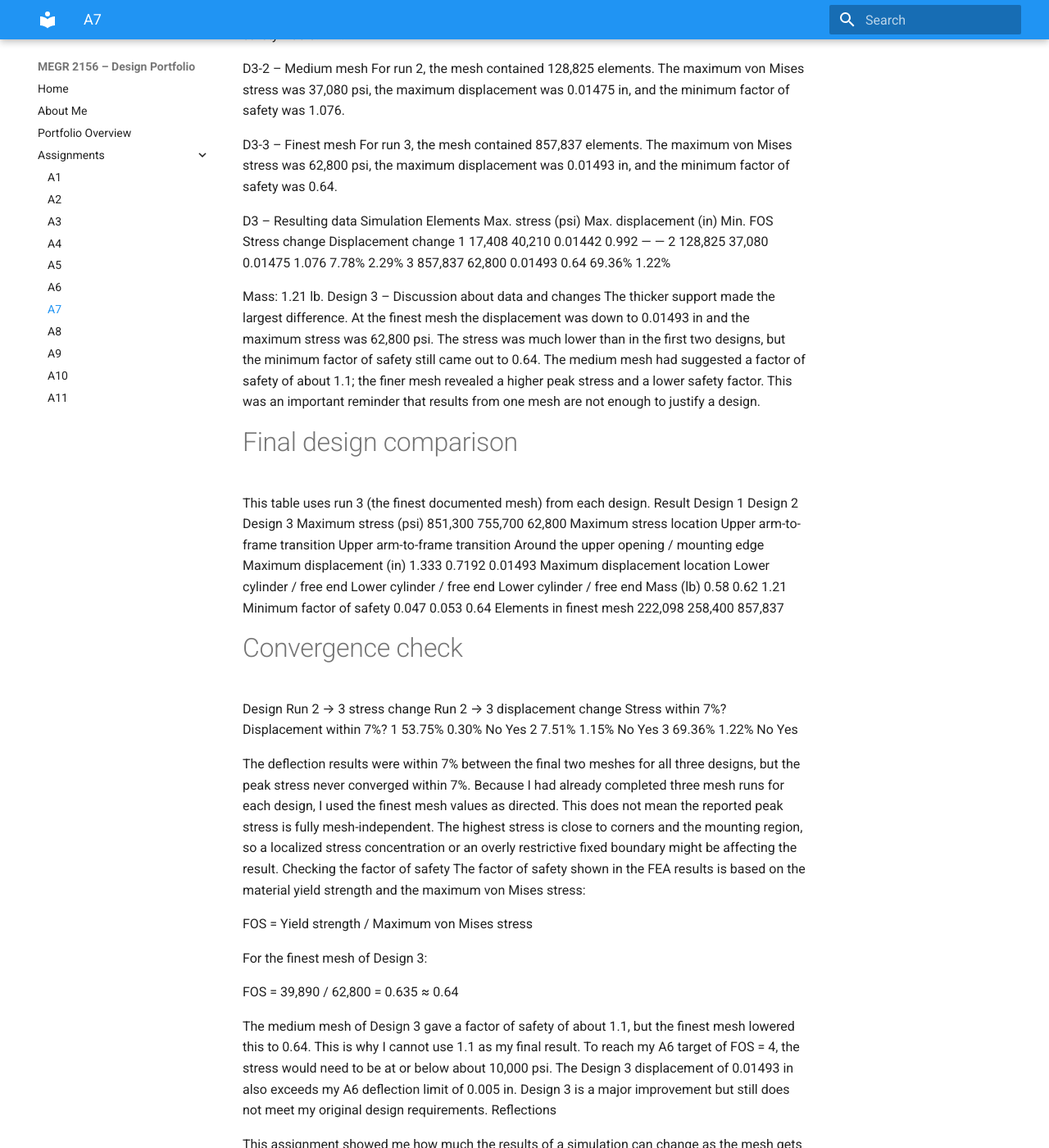
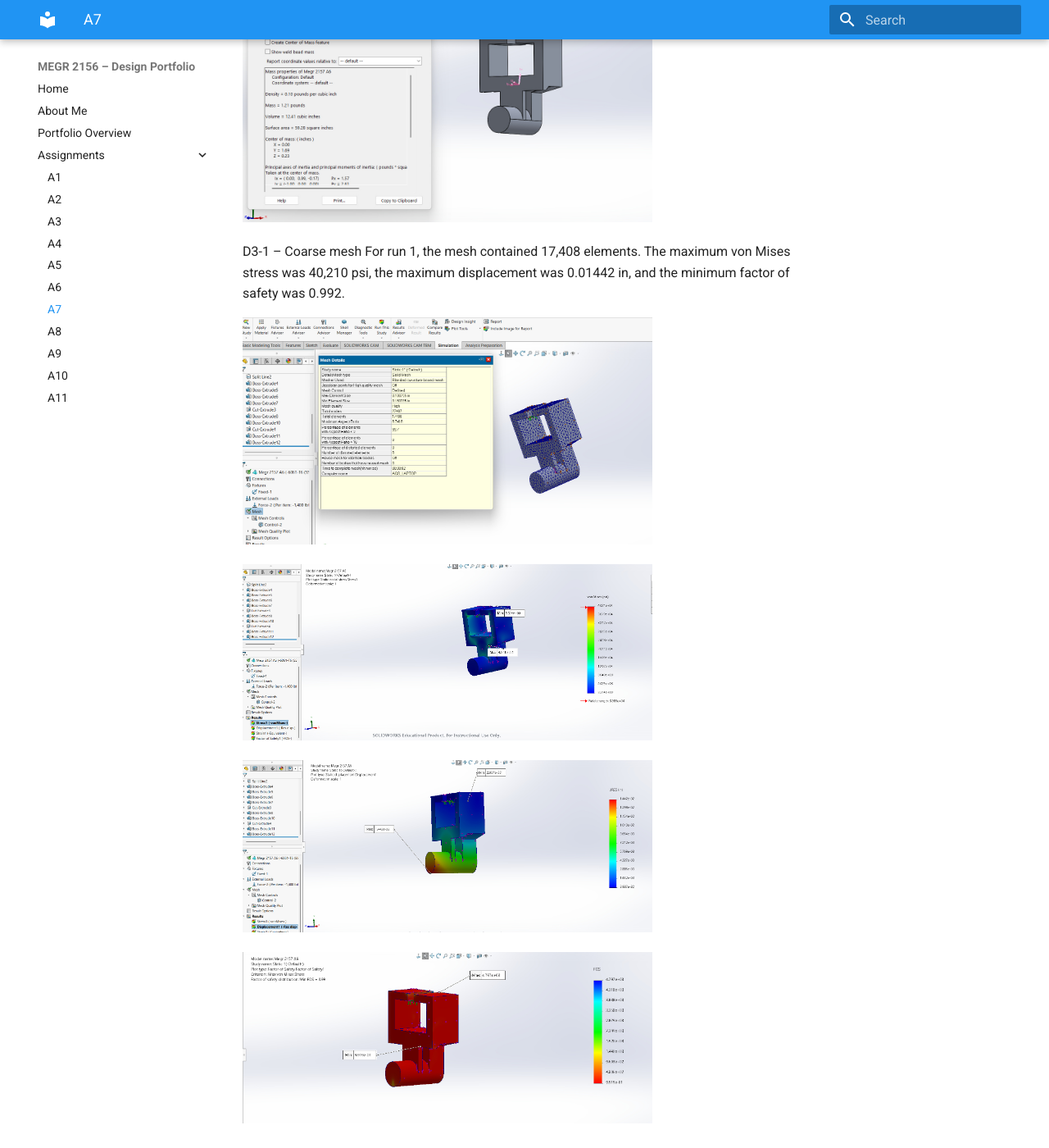
Before and after one commit to Agraha74/megr2157-portfolio, an MkDocs documentation site: the page built from docs/assignments/A07/index.md, in a window 1280 px wide and 1400 px high, scrolled down 11504 px. Shown: the whole window at 82% size. Built offline with MkDocs 1.6.1 and Material for MkDocs 9.7.7, drawn with Linux system fonts in a browser that asks for light colours; some of the changed text lies outside the part shown.

Commit message:
Update index.md

```diff
--- a/docs/assignments/A07/index.md
+++ b/docs/assignments/A07/index.md
@@ -140,34 +140,43 @@ Adding the support reduced the finest-mesh displacement from 1.333 in to 0.7192
 
 # Design 3 – Wider, reinforced support
 For Design 3, I changed the geometry more significantly. I added material around the upper mounting section and made the load path down to the cylinder wider and more continuous. This was intended to reduce bending and spread the applied load over a larger area. The extra material also made this the heaviest design.
-<!-- ADD PHOTO HERE: Screenshot 2026-10-24 202424.png — Design 3 CAD model and mass properties (1.21 lb). Insert your own GitHub image Markdown beneath this comment. -->
+<img width="500" height="500" alt="Screenshot 2026-10-24 202424.jpg" src="Screenshot 2026-10-24 202424.jpg">
 
 D3-1 – Coarse mesh
 For run 1, the mesh contained 17,408 elements. The maximum von Mises stress was 40,210 psi, the maximum displacement was 0.01442 in, and the minimum factor of safety was 0.992.
-<!-- ADD PHOTO HERE: Screenshot 2026-10-24 202623.png — Design 3, run 1: mesh details and element count. Insert your own GitHub image Markdown beneath this comment. -->
-<!-- ADD PHOTO HERE: Screenshot 2026-10-24 202709.png — Design 3, run 1: von Mises stress plot. Insert your own GitHub image Markdown beneath this comment. -->
-<!-- ADD PHOTO HERE: Screenshot 2026-10-24 202743.png — Design 3, run 1: displacement plot. Insert your own GitHub image Markdown beneath this comment. -->
-<!-- ADD PHOTO HERE: Screenshot 2026-10-24 202821.png — Design 3, run 1: factor-of-safety plot. Insert your own GitHub image Markdown beneath this comment. -->
+
+<img width="500" height="500" alt="Screenshot 2026-10-24 202623.jpg" src="Screenshot 2026-10-24 202623.jpg">
+
+<img width="500" height="500" alt="Screenshot 2026-10-24 202709.jpg" src="Screenshot 2026-10-24 202709.jpg">
+
+<img width="500" height="500" alt="Screenshot 2026-10-24 202743.jpg" src="Screenshot 2026-10-24 202743.jpg">
+
+<img width="500" height="500" alt="Screenshot 2026-10-24 202821.jpg" src="Screenshot 2026-10-24 202821.jpg">
 
 D3-2 – Medium mesh
 For run 2, the mesh contained 128,825 elements. The maximum von Mises stress was 37,080 psi, the maximum displacement was 0.01475 in, and the minimum factor of safety was 1.076.
-<!-- ADD PHOTO HERE: Screenshot 2026-10-24 203624.png — Design 3, run 2: mesh details and element count. Insert your own GitHub image Markdown beneath this comment. -->
-<!-- ADD PHOTO HERE: Screenshot 2026-10-24 203748.png — Design 3, run 2: von Mises stress plot. Insert your own GitHub image Markdown beneath this comment. -->
-<!-- ADD PHOTO HERE: Screenshot 2026-10-24 203818.png — Design 3, run 2: displacement plot. Insert your own GitHub image Markdown beneath this comment. -->
-<!-- ADD PHOTO HERE: Screenshot 2026-10-24 203841.png — Design 3, run 2: factor-of-safety plot. Insert your own GitHub image Markdown beneath this comment. -->
+
+<img width="500" height="500" alt="Screenshot 2026-10-24 203624.jpg" src="Screenshot 2026-10-24 203624.jpg">
+
+<img width="500" height="500" alt="Screenshot 2026-10-24 203748.jpg" src="Screenshot 2026-10-24 203748.jpg">
+
+<img width="500" height="500" alt="Screenshot 2026-10-24 203818.jpg" src="Screenshot 2026-10-24 203818.jpg">
+
+<img width="500" height="500" alt="Screenshot 2026-10-24 203841.jpg" src="Screenshot 2026-10-24 203841.jpg">
 
 D3-3 – Finest mesh
 For run 3, the mesh contained 857,837 elements. The maximum von Mises stress was 62,800 psi, the maximum displacement was 0.01493 in, and the minimum factor of safety was 0.64.
-<!-- ADD PHOTO HERE: Screenshot 2026-10-24 203938.png — Design 3, run 3: mesh details and element count. Insert your own GitHub image Markdown beneath this comment. -->
-<!-- ADD PHOTO HERE: Screenshot 2026-10-24 204458.png — Design 3, run 3: von Mises stress plot. Insert your own GitHub image Markdown beneath this comment. -->
-<!-- ADD PHOTO HERE: Screenshot 2026-10-24 204524.png — Design 3, run 3: displacement plot. Insert your own GitHub image Markdown beneath this comment. -->
-<!-- ADD PHOTO HERE: Screenshot 2026-10-24 204618.png — Design 3, run 3: factor-of-safety plot. Insert your own GitHub image Markdown beneath this comment. -->
+
+<img width="500" height="500" alt="Screenshot 2026-10-24 203938.jpg" src="Screenshot 2026-10-24 203938.jpg">
+
+<img width="500" height="500" alt="Screenshot 2026-10-24 204458.jpg" src="Screenshot 2026-10-24 204458.jpg">
+
+<img width="500" height="500" alt="Screenshot 2026-10-24 204524.jpg" src="Screenshot 2026-10-24 204524.jpg">
+
+<img width="500" height="500" alt="Screenshot 2026-10-24 204618.jpg" src="Screenshot 2026-10-24 204618.jpg">
 
 D3 – Resulting data
-Simulation	Elements	Max. stress (psi)	Max. displacement (in)	Min. FOS	Stress change	Displacement change
-1	17,408	40,210	0.01442	0.992	—	—
-2	128,825	37,080	0.01475	1.076	7.78%	2.29%
-3	857,837	62,800	0.01493	0.64	69.36%	1.22%
+<img width="500" height="500" alt="Screenshot 2026-10-23 203029.jpg" src="Screenshot 2026-10-23 203029.jpg">
 
 
 Mass: 1.21 lb.
@@ -176,22 +185,11 @@ The thicker support made the largest difference. At the finest mesh the displace
 from one mesh are not enough to justify a design.
 
 # Final design comparison
-This table uses run 3 (the finest documented mesh) from each design.
-Result	Design 1	Design 2	Design 3
-Maximum stress (psi)	851,300	755,700	62,800
-Maximum stress location	Upper arm-to-frame transition	Upper arm-to-frame transition	Around the upper opening / mounting edge
-Maximum displacement (in)	1.333	0.7192	0.01493
-Maximum displacement location	Lower cylinder / free end	Lower cylinder / free end	Lower cylinder / free end
-Mass (lb)	0.58	0.62	1.21
-Minimum factor of safety	0.047	0.053	0.64
-Elements in finest mesh	222,098	258,400	857,837
+<img width="500" height="500" alt="Screenshot 2026-10-23 203029.jpg" src="Screenshot 2026-10-23 203029.jpg">
 
 
 # Convergence check
-Design	Run 2 → 3 stress change	Run 2 → 3 displacement change	Stress within 7%?	Displacement within 7%?
-1	53.75%	0.30%	No	Yes
-2	7.51%	1.15%	No	Yes
-3	69.36%	1.22%	No	Yes
+<img width="500" height="500" alt="Screenshot 2026-10-23 203029.jpg" src="Screenshot 2026-10-23 203029.jpg">
 
 
 The deflection results were within 7% between the final two meshes for all three designs, but the peak stress never converged within 7%. Because I had already completed three mesh runs for each design, I used the finest mesh values as directed. This does not mean the reported peak stress is fully mesh-independent. The highest stress is close to corners and the mounting region, so a localized stress concentration or an overly restrictive fixed boundary might be affecting the result.
@@ -214,10 +212,8 @@ I also learned that the shape of the load path can make a bigger difference than
 If I continued the project, I would first investigate the high-stress region near the top mounting opening and test smooth fillets or revised transitions. I would also recheck the fixed boundary conditions, refine the mesh locally, and try to remove material from areas that show low stress. These are future improvements, not simulations that I have already completed.
 
 # Communicate
-Time spent: [Enter your actual hours]
+Time spent: 6-8 Hours ( Went down a rabbit hole)
 
-CAD file: [Add a working link to download your SOLIDWORKS part file — required for submission]
+CAD file: https://github.com/Agraha74/megr2157-portfolio/blob/main/docs/assignments/A07/Megr%202157%20A6.SLDPRT
 
-Final conclusion: Design 3 had the best structural performance out of the three designs I tested. It greatly reduced stress and deflection, but it added mass and still did not meet the required factor of safety or maximum deflection. The next step would be another geometry iteration and a closer investigation of the concentrated peak stresses.
-
-<img width="500" height="500" alt="Screenshot 2026-10-23 175118 (1).jpg" src="Screenshot 2026-10-23 175118 (1).jpg">
+Conclusion: Design 3 had the best structural performance out of the three designs I tested. It greatly reduced stress and deflection, but it added mass and still did not meet the required factor of safety or maximum deflection. The next step would be another geometry iteration and a closer investigation of the concentrated peak stresses.
```
